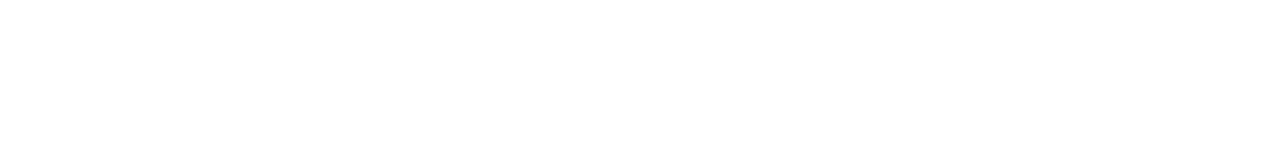
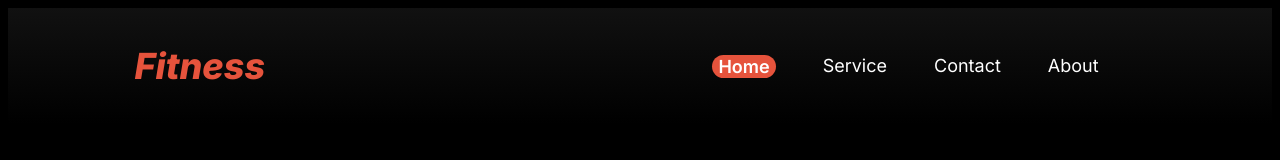
Before and after one commit to tahjidislamtushar/B10A2-versatile-ui, a plain HTML site: page index.html in a window 1280 px wide. Drawn offline with Linux system fonts and the light colour scheme; a web font is replaced by a local one.

Commit message:
nav update

```diff
--- a/css/style.css
+++ b/css/style.css
@@ -1,5 +1,67 @@
 /* -------------------- Common Section START -------------------- */
-.all{
+@import url('https://fonts.googleapis.com/css2?family=Inter:ital,opsz,wght@0,14..32,100..900;1,14..32,100..900&display=swap');
+@import url('https://fonts.cdnfonts.com/css/miama?styles=170364,627');
+
+.inter-fonts {
+  font-family: "Inter", sans-serif;
+  font-family: 'Miama', sans-serif;
+  font-optical-sizing: auto;
+  font-weight: 900;
+  font-style: normal;
+}
+
+/* -------------------- Common Section END -------------------- */
+
+/* -------------------- Body Section START -------------------- */
+
+#bg {
+  background-color: black;
+}
+
+.header {
+  background: linear-gradient(180.00deg, rgb(17, 17, 17), rgba(119, 119, 119, 0) 100%);
+}
+
+.navbar {
+  display: flex;
+  justify-content: space-between;
+  align-items: center;
+  margin: 0 10%;
+}
+
+#logo {
+  color: rgb(230, 83, 60);
+  font-family: Inter;
+  font-size: 36px;
+  font-weight: 800;
+}
+
+nav ul {
+  display: flex;
+  list-style: none;
+}
+
+nav ul li {
+  margin-right: 47px;
 
 }
-/* -------------------- Common Section END -------------------- */
+
+nav ul li a {
+  color: rgb(255, 255, 255);
+  font-family: Inter;
+  font-size: 18px;
+  font-weight: 400;
+  text-decoration: none;
+}
+
+.button-primary {
+  border: none;
+  border-radius: 46px;
+  background: rgb(230, 83, 60);
+  color: rgb(255, 255, 255);
+  font-family: Inter;
+  font-size: 18px;
+  font-weight: 600;
+}
+
+/* -------------------- Body Section END -------------------- */
--- a/index.html
+++ b/index.html
@@ -1,11 +1,33 @@
 <!DOCTYPE html>
 <html lang="en">
+
 <head>
     <meta charset="UTF-8">
     <meta name="viewport" content="width=device-width, initial-scale=1.0">
     <title>Versatile-ui</title>
+    <link rel="stylesheet" href="/css/style.css">
 </head>
-<body>
 
+<body id="bg">
+    <header class="header">
+        <nav class="navbar">
+            <h3 id="logo"><a href=""></a><i>Fitness</i></h3>
+            <ul class="nav-elements">
+                <li id="home-button"><a href=""><button class="button-primary">Home</button></a></li>
+                <li><a href="">Service</a></li>
+                <li><a href="">Contact</a></li>
+                <li><a href="">About</a></li>
+            </ul>
+        </nav>
+
+    </header>
+
+    <main>
+
+    </main>
+    <footer>
+
+    </footer>
 </body>
+
 </html>
```
